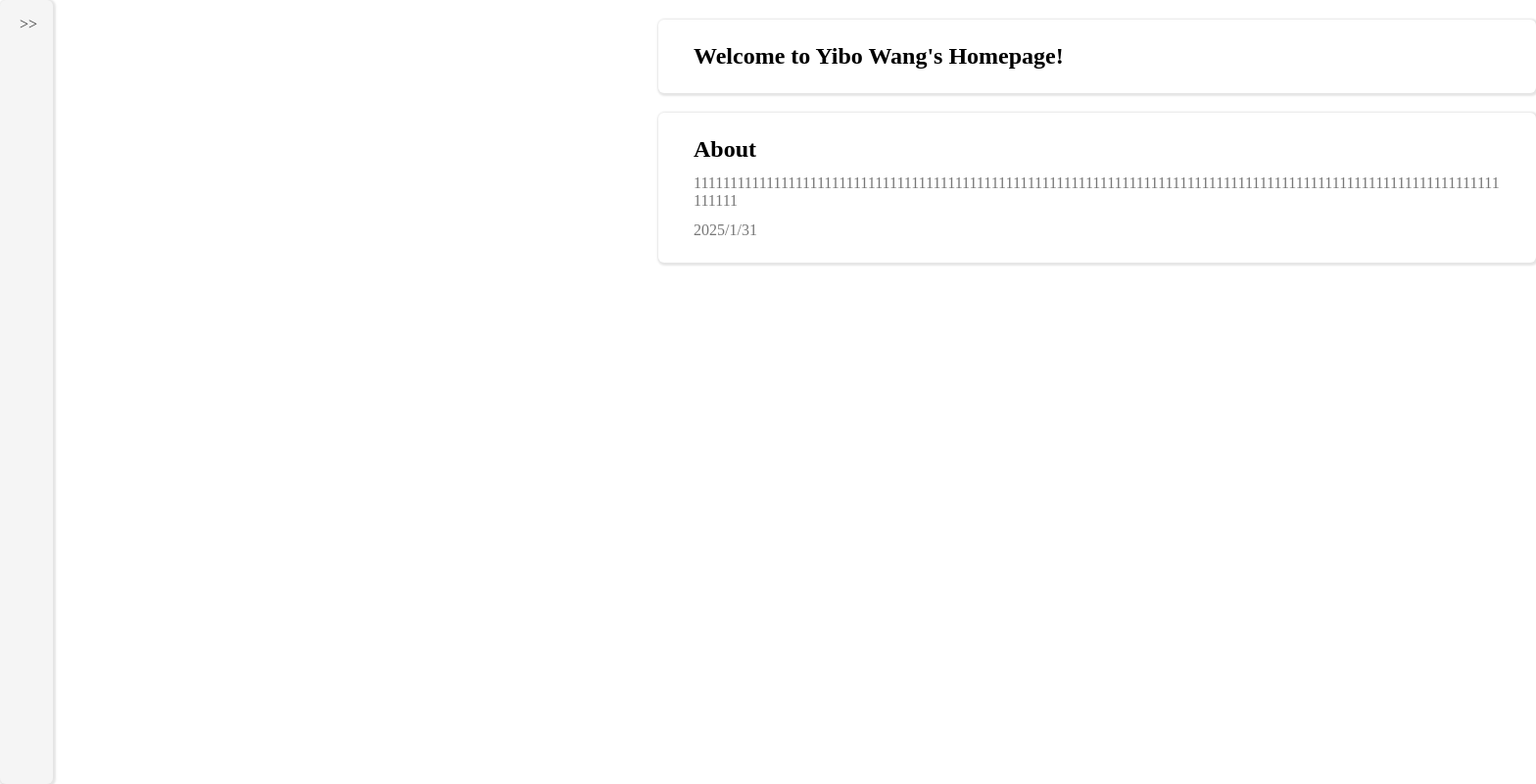
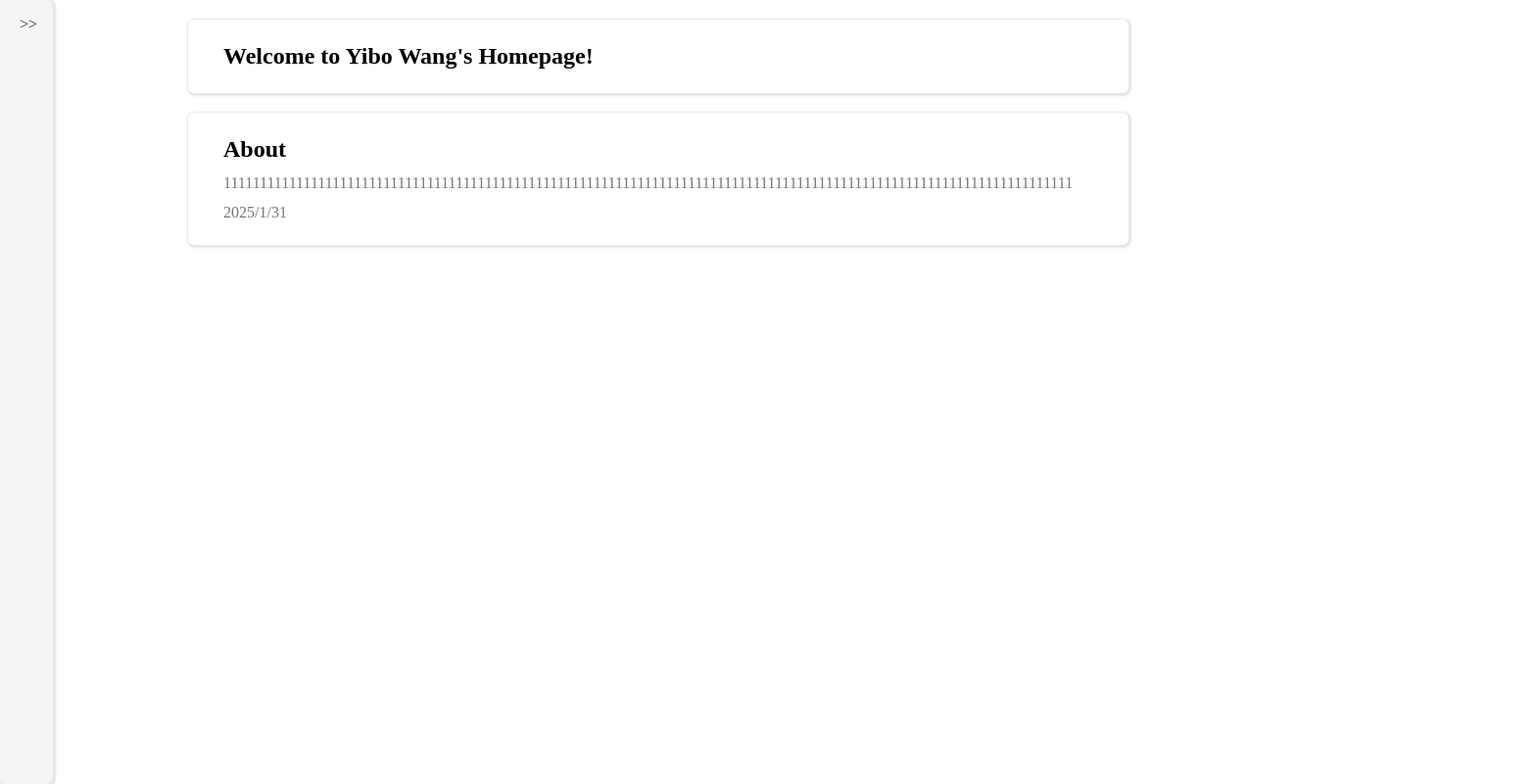
Before and after one commit to yibowang2004/yibowang2004.github.io, a plain HTML site: page index.html in a window 1280 px wide. Shown: the whole page at 98% size, 1568 px wide, since content can reach past the window. Drawn offline with Linux system fonts and the light colour scheme.

Commit message:
Update index.css

```diff
--- a/styles/index.css
+++ b/styles/index.css
@@ -95,6 +95,8 @@ body {
 
 .container {
     position: absolute;
+    left: 57.5%;
+    transform: translate(-50%);
     width: 60%;
     transition: all 0.5s;
 }
@@ -150,6 +152,6 @@ body {
     }
     .container {
         left: 52.5%;
-        width: 70%;
+        width: 75%;
     }
 }
```
